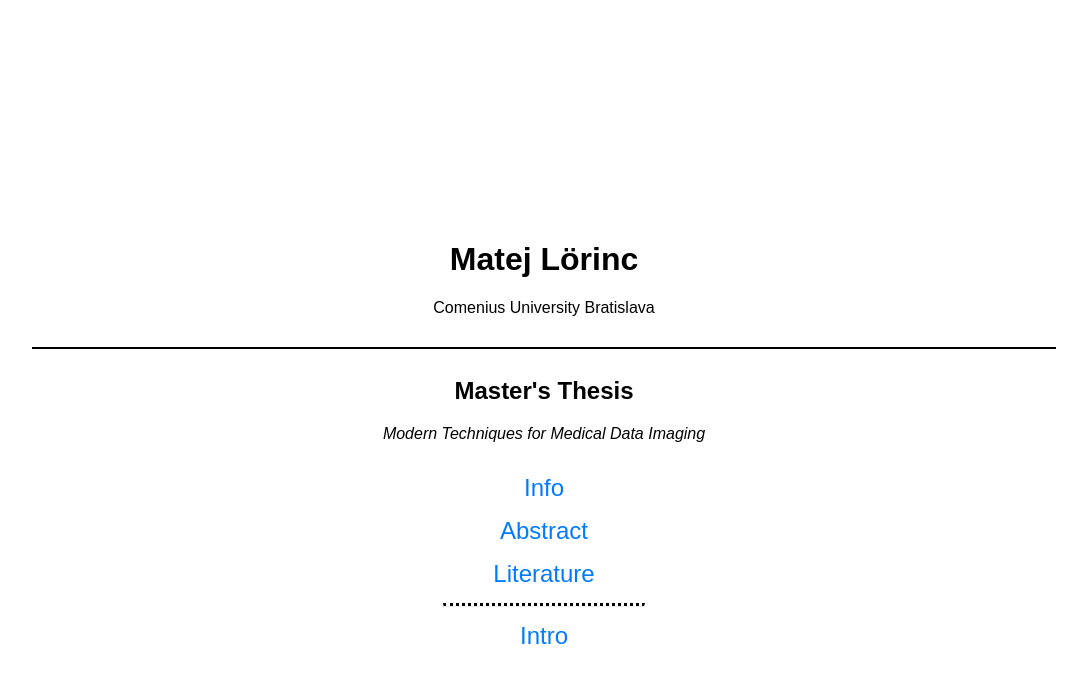
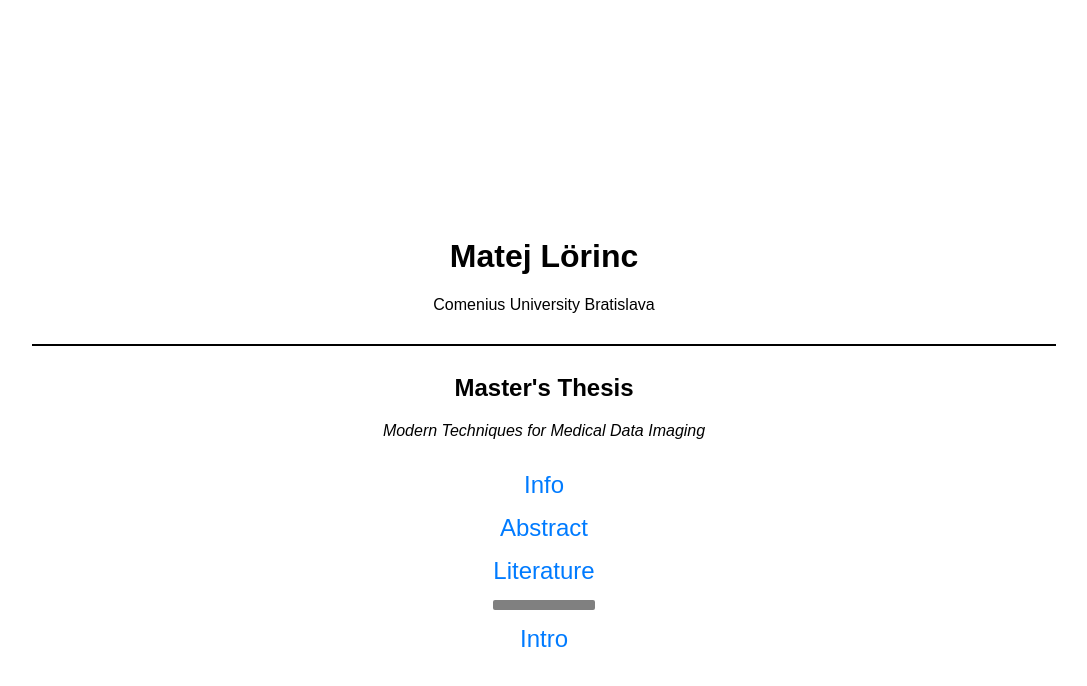
Before and after one commit to satosamo/satosamo.github.io, a Jekyll site: the page 427712_index.html, which Jekyll copies as it is, in a window 1280 px wide. Shown: the top 686 px of the page, without its empty margins (96-1183 px from the left). Built offline with Jekyll 4.4.1, drawn with Linux system fonts in a browser that asks for light colours.

Commit message:
Update 427712_index.html

```diff
--- a/427712_index.html
+++ b/427712_index.html
@@ -43,7 +43,7 @@
         <li><a href="articles/0_info.html">Info</a></li>
         <li><a href="articles/0_abstract.html">Abstract</a></li>
         <li><a href="articles/0_literature.html">Literature</a></li>
-        <hr style="border-top: dotted 3px; width: 200px; background-color: transparent;" />
+        <hr style="  border: 5px solid gray; border-radius: 2px;" />
         <li><a href="articles/1_intro.html">Intro</a></li>
     </ul>
 </body>
```
